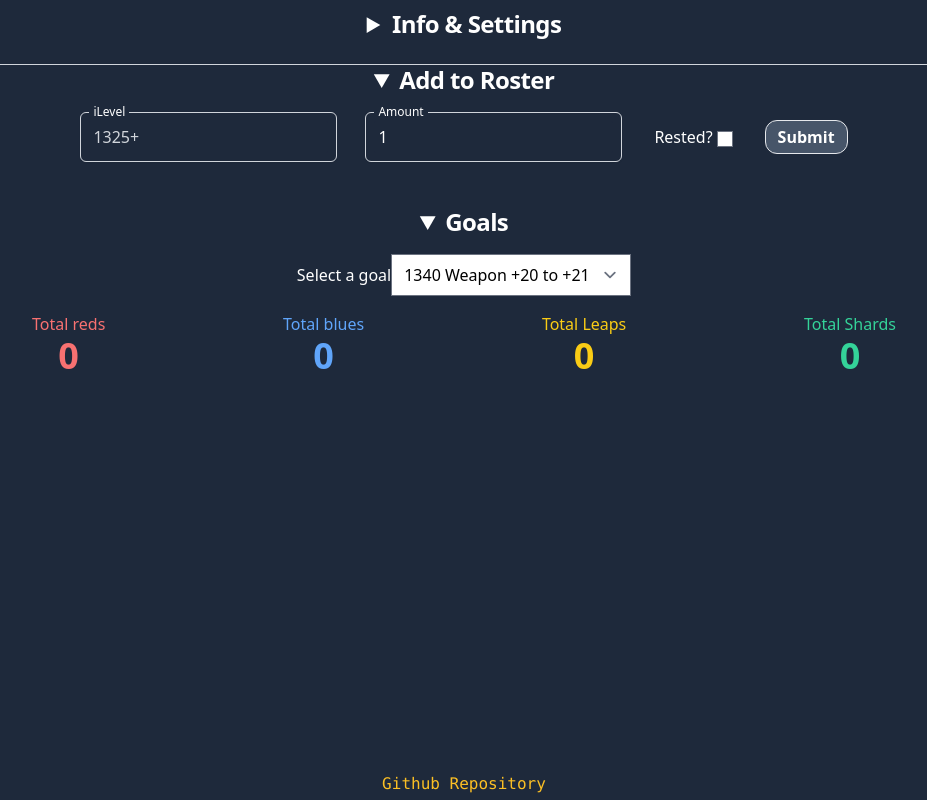
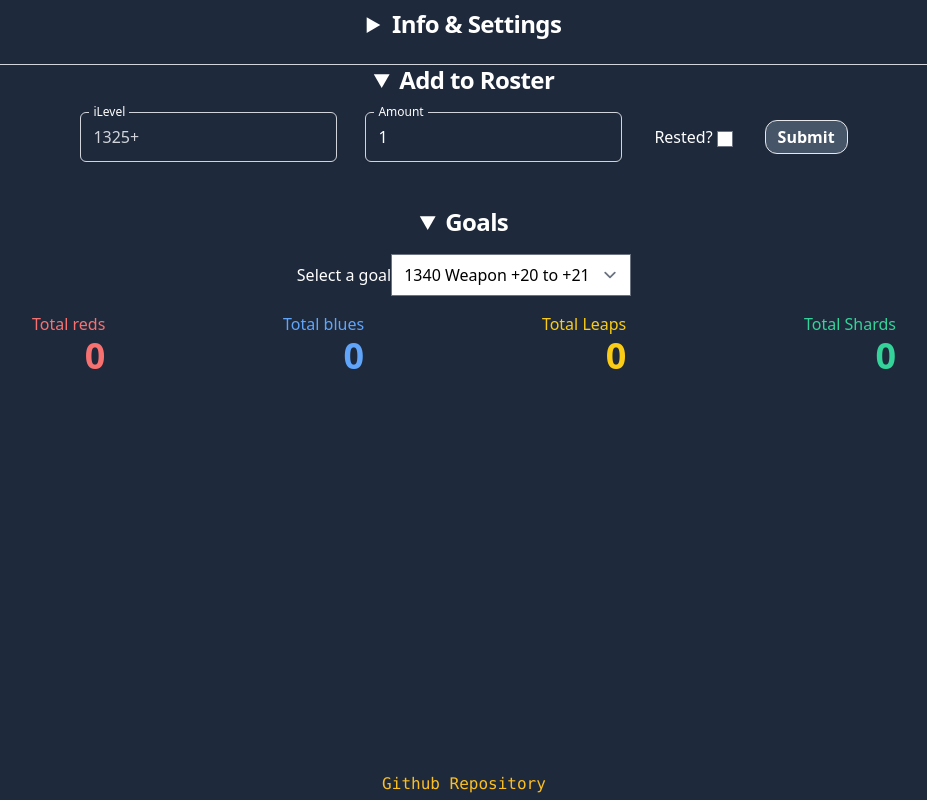
Before and after one commit to ccbrowndev/LoA-Material-Helper, a React (Vite) app: page / in a window 1280 px wide. Shown: the whole page, without its empty margins (176-1103 px from the left). Built offline with nearby package versions, Linux system fonts and the light colour scheme.

Commit message:
Adds animation for total numbers
Uses dependency: framer-motion

Co-Authored-By: ccbrowndev <46230726+ccbrowndev@users.noreply.github.com>

```diff
--- a/package.json
+++ b/package.json
@@ -12,6 +12,7 @@
     "@formkit/auto-animate": "^1.0.0-beta.1",
     "@headlessui/react": "^1.6.6",
     "@heroicons/react": "^1.0.6",
+    "framer-motion": "^7.2.1",
     "react": "^18.2.0",
     "react-dom": "^18.2.0"
   },
--- a/src/components/goals.tsx
+++ b/src/components/goals.tsx
@@ -1,5 +1,6 @@
 import { useContext } from "react";
 import { CharacterContext } from "../App";
+import AnimatingNumber from "../utils/animating-number";
 
 export default function Goals() {
   const { characterArray, setCharacterArray } = useContext(CharacterContext);
@@ -24,33 +25,41 @@ export default function Goals() {
             <span className='p-4 text-red-400 sm:text-xs text-base font-medium'>
               Total reds <br />
               <span className='sm:text-xl text-4xl font-extrabold transition-transform'>
-                {characterArray.reduce((acc, curr) => {
+                <AnimatingNumber
+                  value={characterArray.reduce((acc, curr) => {
                     return acc + curr.totalMaterials.totalReds * curr.amount;
                   }, 0)}
+                />
               </span>
             </span>
             <span className='p-4 text-blue-400 sm:text-xs text-base font-medium'>
               Total blues <br />
               <span className='sm:text-xl text-4xl font-extrabold'>
-                {characterArray.reduce((acc, curr) => {
+                <AnimatingNumber
+                  value={characterArray.reduce((acc, curr) => {
                     return acc + curr.totalMaterials.totalBlues * curr.amount;
                   }, 0)}
+                />
               </span>
             </span>
             <span className='p-4 text-yellow-400 sm:text-xs text-base font-medium'>
               Total Leaps <br />
               <span className='sm:text-xl text-4xl font-extrabold'>
-                {characterArray.reduce((acc, curr) => {
+                <AnimatingNumber
+                  value={characterArray.reduce((acc, curr) => {
                     return acc + curr.totalMaterials.totalLeaps * curr.amount;
                   }, 0)}
+                />
               </span>
             </span>
             <span className='p-4 text-emerald-400 sm:text-xs text-base font-medium'>
               Total Shards <br />
               <span className='sm:text-xl text-4xl font-extrabold'>
-                {characterArray.reduce((acc, curr) => {
+                <AnimatingNumber
+                  value={characterArray.reduce((acc, curr) => {
                     return acc + curr.totalMaterials.totalShards * curr.amount;
                   }, 0)}
+                />
               </span>
             </span>
           </div>
--- a/src/components/roster.tsx
+++ b/src/components/roster.tsx
@@ -1,6 +1,6 @@
 import { CharacterForm } from "./characterForm";
 
-export default function () {
+export default function Roster() {
   return (
     <div className='pb-6 sm:px-2 lg:px-8 h-auto text-white text-center'>
       <details open>
--- /dev/null
+++ b/src/utils/animating-number.tsx
@@ -0,0 +1,44 @@
+import { motion } from "framer-motion";
+import { useEffect, useRef, useState } from "react";
+
+function formatForDisplay(number: number) {
+  console.log(number.toFixed(0).split("").reverse());
+  return number.toFixed(0).split("").reverse();
+}
+function NumberColumn({ digit }: { digit: number }) {
+  const [position, setPosition] = useState(0);
+  const columnContainer = useRef<HTMLDivElement>(null);
+
+  const setColumnToNumber = (number: number) => {
+    setPosition(columnContainer.current?.clientHeight! * number);
+  };
+
+  useEffect(() => setColumnToNumber(digit), [digit]);
+
+  return (
+    <div className='relative' ref={columnContainer}>
+      <motion.div
+        animate={{ y: position }}
+        className=' h-[1000%] bottom-0 absolute'
+      >
+        {[9, 8, 7, 6, 5, 4, 3, 2, 1, 0].map((num) => (
+          <div key={num} className='h-[10%]'>
+            <span>{num}</span>
+          </div>
+        ))}
+      </motion.div>
+      <span className='invisible'>0</span>
+    </div>
+  );
+}
+
+export default function AnimatingNumber({ value }: { value: number }) {
+  const numArray = formatForDisplay(value);
+  return (
+    <div className='h-full mx-auto flex flex-row-reverse relative overflow-hidden'>
+      {numArray.map((num, index) => (
+        <NumberColumn digit={parseInt(num)} key={index} />
+      ))}
+    </div>
+  );
+}
```
Also changed, not shown: 1 other file (tests, documents, lock files or other folders). Lines whose indentation alone changed are shown as unchanged.
